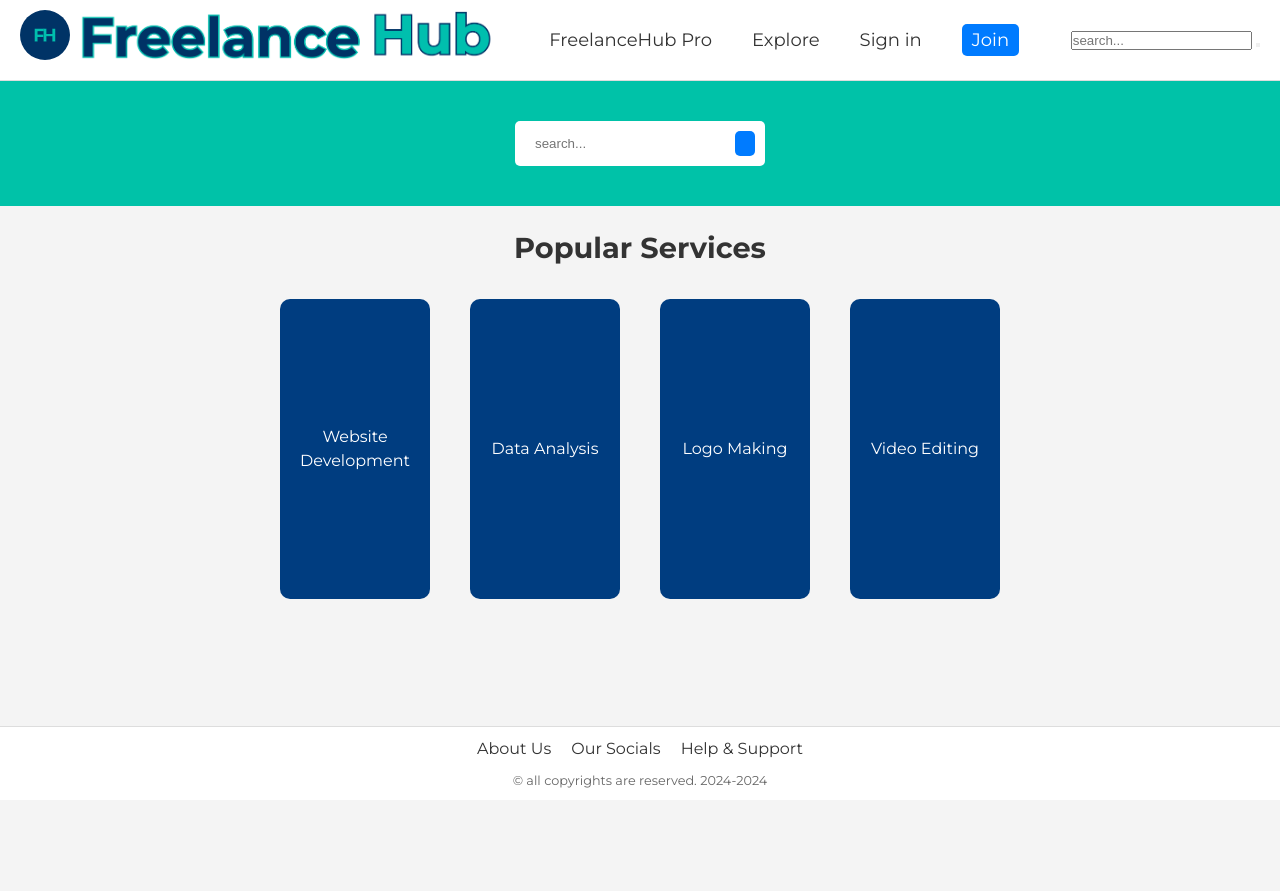
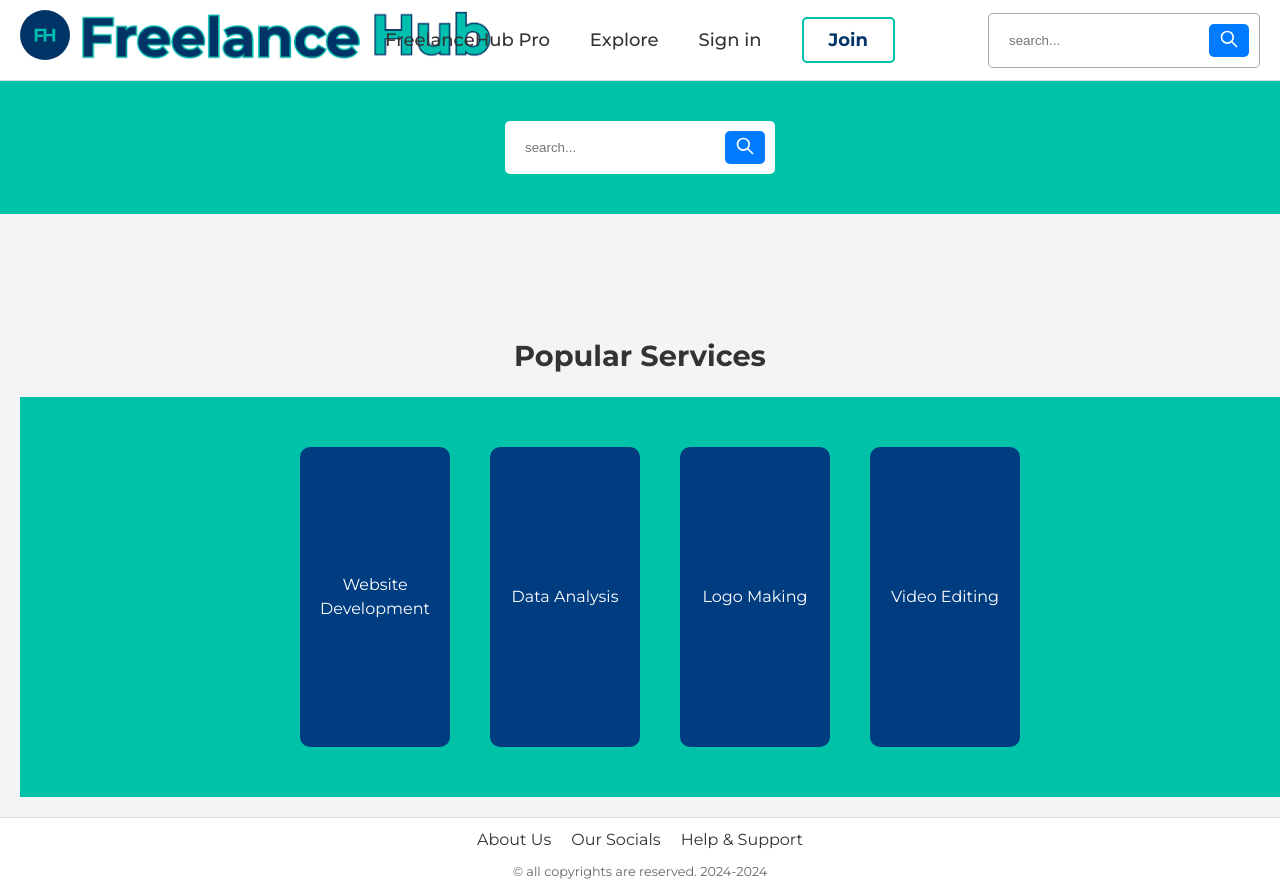
Before and after one commit to ChikLow/FreelanceHub, a plain HTML site: page index.html in a window 1280 px wide. Before the commit the page ends 800 px from the top, so only its background shows below. Drawn offline with Linux system fonts and the light colour scheme.

Commit message:
покращив дизайн сайту

```diff
--- a/css/styles.css
+++ b/css/styles.css
@@ -1,4 +1,4 @@
-@import url('https://fonts.googleapis.com/css2?family=Montserrat:wght@400;700&display=swap');
+@import url('https://fonts.googleapis.com/css2?family=Montserrat:wght@100;300;400;500;600;700;900&display=swap');
 /* General Reset */
 * {
     margin: 0;
@@ -41,10 +41,15 @@ header {
     padding: 10px 20px;
     background-color: white;
     border-bottom: 1px solid #ddd;
+    position: relative;
 }
 
-
-
+.header-buttons {
+    font-weight:500;
+    position: absolute; /* Detach from the natural flow */
+    left: 50%; /* Move to the horizontal center of the header */
+    transform: translateX(-50%); /* Adjust position to align the center */
+}
 nav {
     flex-grow: 1; /* Allow the nav to take up remaining space */
     display: flex;
@@ -70,9 +75,10 @@ nav a {
 }
 
 nav .join-btn {
-    padding: 5px 10px;
-    background-color: #007bff;
-    color: white;
+    font-weight: bold;
+    padding: 10px 25px;
+    border: 2px solid #00BFAE;
+    color: #003366;
     border-radius: 5px;
     text-decoration: none;
 }
@@ -81,6 +87,11 @@ nav .join-btn {
 .search-banner {
     background-color: #00c2a8;
     padding: 40px 20px;
+    text-align: center;
+    height:20%;
+    display: flex; /* Enables Flexbox layout */
+    justify-content: center; /* Centers content horizontally */
+    align-items: center; /* Centers content vertically */
     text-align: center;
 }
 
@@ -110,6 +121,7 @@ nav .join-btn {
 
 /* Popular Services */
 .popular-services {
+    margin-top:100px;
     padding: 20px;
     text-align: center;
 }
@@ -120,10 +132,13 @@ nav .join-btn {
 }
 
 .services {
+    width: 100vw;
+    background-color: #00c2a8;
     display: flex;
     justify-content: center;
     gap: 20px;
     flex-wrap: wrap;
+    padding:40px
 }
 
 .service-card {
--- a/index.html
+++ b/index.html
@@ -14,7 +14,7 @@
             <img src="assets\img\Logo.svg" alt="FreelanceHub Logo">
             <img src="assets\img\Logo2.png" alt="FreelanceHub Logo">
         </div>
-        <nav>
+        <nav class="header-buttons">
             <ul>
                 <li><a href="#">FreelanceHub Pro</a></li>
                 <li><a href="#">Explore</a></li>
@@ -22,9 +22,9 @@
                 <li><a href="#" class="join-btn">Join</a></li>
             </ul>
         </nav>
-        <div class="search">
+        <div class="search-box" style="border:1px solid rgb(169, 169, 169)">
             <input type="text" placeholder="search...">
-            <button><i class="fas fa-search"></i></button>
+            <button><img src="assets/img/search.svg" alt="search"><i class="fas fa-search"></i></button>
         </div>
     </header>
 
@@ -32,7 +32,7 @@
     <section class="search-banner">
         <div class="search-box">
             <input type="text" placeholder="search...">
-            <button><i class="fas fa-search"></i></button>
+            <button><img src="assets/img/search.svg" alt="search"><i class="fas fa-search"></i></button>
         </div>
     </section>
 
```
Also changed, not shown: assets/img/search.svg (added).
